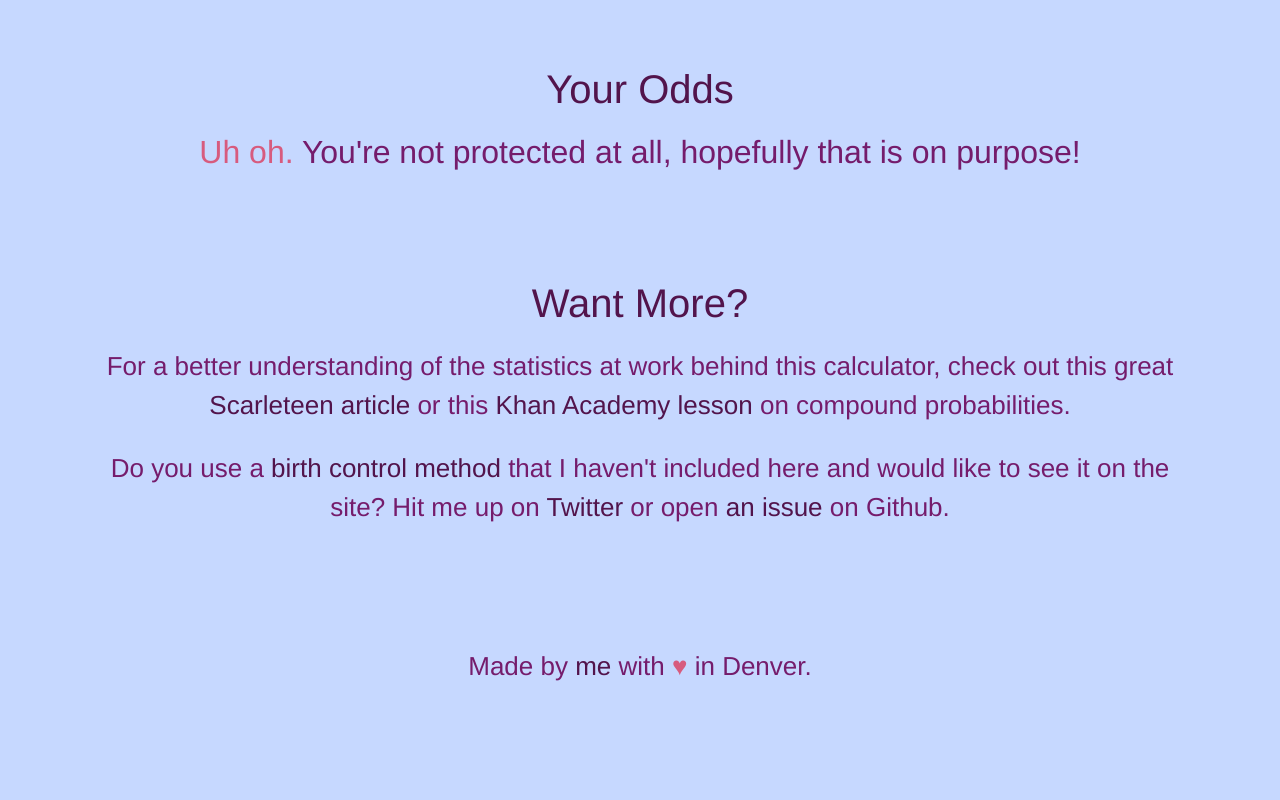
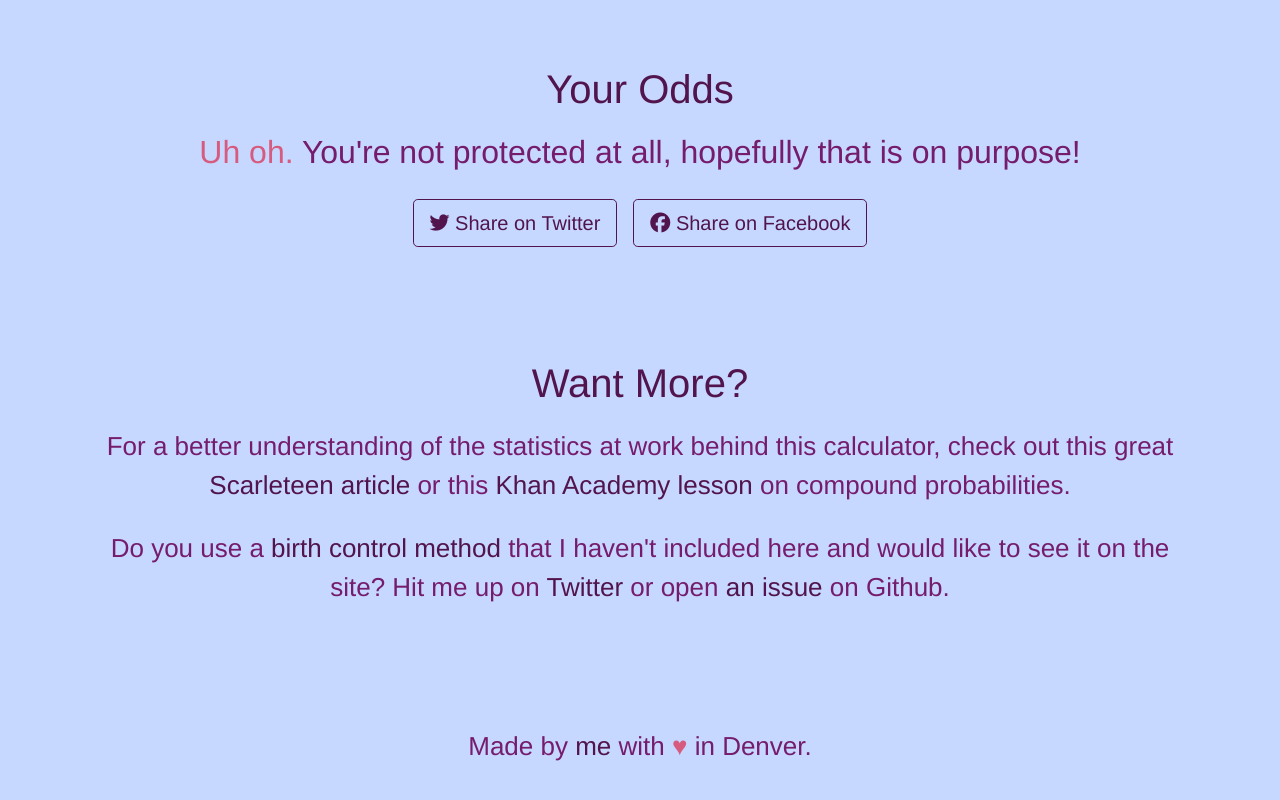
Before and after one commit to jakerockland/safesexstats, a React (Create React App) app: page / in a window 1280 px wide. Shown: the part 1927-2727 px from the top of the page. Before the commit the page ends 2681 px from the top, so only its background shows below. Built offline with nearby package versions, Linux system fonts and the light colour scheme; a web font is replaced by a local one.

Commit message:
Added social sharing buttons

```diff
--- a/public/index.html
+++ b/public/index.html
@@ -8,6 +8,7 @@
     <link rel="manifest" href="%PUBLIC_URL%/manifest.json">
     <title>Safe Sex Stats</title>
 
+    <script src="https://kit.fontawesome.com/4e88f6f92e.js"></script>
     <!--[if lt IE 9]>
     <script src="//cdnjs.cloudflare.com/ajax/libs/html5shiv/3.7.2/html5shiv.min.js"></script>
     <script src="//cdnjs.cloudflare.com/ajax/libs/html5shiv/3.7.2/html5shiv-printshiv.min.js"></script>
--- a/src/App.js
+++ b/src/App.js
@@ -255,7 +255,6 @@ class App extends Component {
             <h1 className="color-dark">Your Odds</h1>
           </Row>
 
-          <Row className="p-1">
           <YourOdds
             condomUsage={ this.state.condomUsage }
             condomFrequency={ this.state.condomFrequency }
@@ -271,7 +270,6 @@ class App extends Component {
             spermicideUsage={ this.state.spermicideUsage }
             spermicideFrequency={ this.state.spermicideFrequency }
           />
-          </Row>
         </div>
 
 
--- a/src/components/YourOdds.js
+++ b/src/components/YourOdds.js
@@ -1,4 +1,6 @@
-import React, { Component } from 'react';
+import React, { Component, Fragment } from 'react';
+
+import Row from 'react-bootstrap/Row';
 
 export default class YourOdds extends Component {
 
@@ -32,7 +34,7 @@ export default class YourOdds extends Component {
     }
   }
 
-  render() {
+  calculateOdds = () => {
     const condom = (this.props.condomUsage / 100) * (this.props.condomFrequency  / 100);
     const pill = (this.props.pillUsage / 100) * (this.props.pillFrequency / 100);
     const iudImplant = this.props.iudImplant / 100;
@@ -58,8 +60,17 @@ export default class YourOdds extends Component {
     const percentOdds = effectiveOdds.toFixed(1);
     const numberedOdds = Math.round(1 / ((100 - effectiveOdds) / 100) - 1);
     const pregnancyOdds = (100 - effectiveOdds) / 100
+    const fraction = this.calulateFraction(pregnancyOdds);
 
-    const fraction = this.calulateFraction(pregnancyOdds);
+    return {
+      percentOdds: percentOdds,
+      numberedOdds: numberedOdds,
+      fraction: fraction,
+    }
+  }
+
+  renderOdds() {
+    const { percentOdds, numberedOdds, fraction } = this.calculateOdds();
 
     if (numberedOdds === 0) {
       if (percentOdds === "0.0") {
@@ -89,4 +100,22 @@ export default class YourOdds extends Component {
       </span>
     );
   }
+
+  render() {
+    const { fraction } = this.calculateOdds();
+
+    return <Fragment>
+      <Row className="p-1">
+        { this.renderOdds() }
+      </Row>
+
+      <Row className="p-3" id="social-sharing">
+        <a href={`https://twitter.com/home?status=My%20pregnancy%20odds%20are%20${fraction.numerator}%20in%20${fraction.denominator}!%20What're%20yours?%0A%0Ahttps%3A//jakerockland.com/safesexstats%0A%0A%23plannedparenthood%20%23safesex`}
+         className="mx-2 btn btn-outline-dark btn-lg"><i class="fab fa-twitter"></i> Share on Twitter </a>
+
+         <a href="https://www.facebook.com/sharer/sharer.php?u=https%3A//jakerockland.com/safesexstats"
+            className="mx-2 btn btn-outline-dark btn-lg"><i class="fab fa-facebook"></i> Share on Facebook</a>
+      </Row>
+    </Fragment>
+  }
 }
```
Lines whose indentation alone changed are shown as unchanged.
